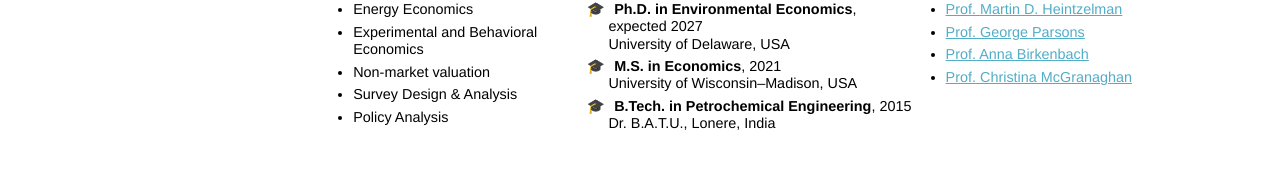
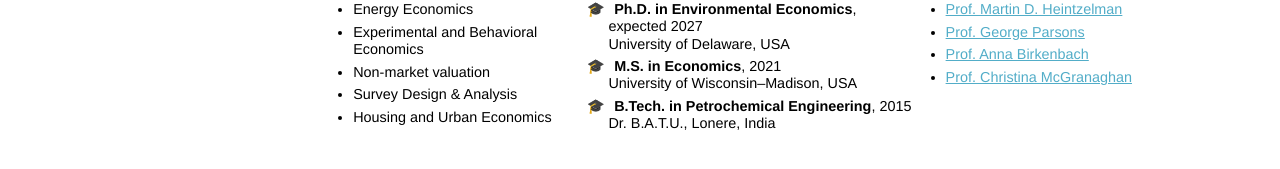
Before and after one commit to sachin-b-badole/sachin-b-badole.github.io, a Jekyll site: the page built from _pages/about.md, in a window 1280 px wide and 927 px high. Shown: the part 591-760 px from the top of the window. Built offline with Jekyll 4.4.1, drawn with Linux system fonts in a browser that asks for light colours.

Commit message:
Update about.md

```diff
--- a/_pages/about.md
+++ b/_pages/about.md
@@ -24,7 +24,7 @@ I use hedonic property value models, the stated-preference approach, and laborat
       <li>Experimental and Behavioral Economics</li>
       <li>Non-market valuation</li>
       <li>Survey Design & Analysis</li>
-      <li>Policy Analysis</li>
+      <li>Housing and Urban Economics</li>
     </ul>
   </div>
 
```
